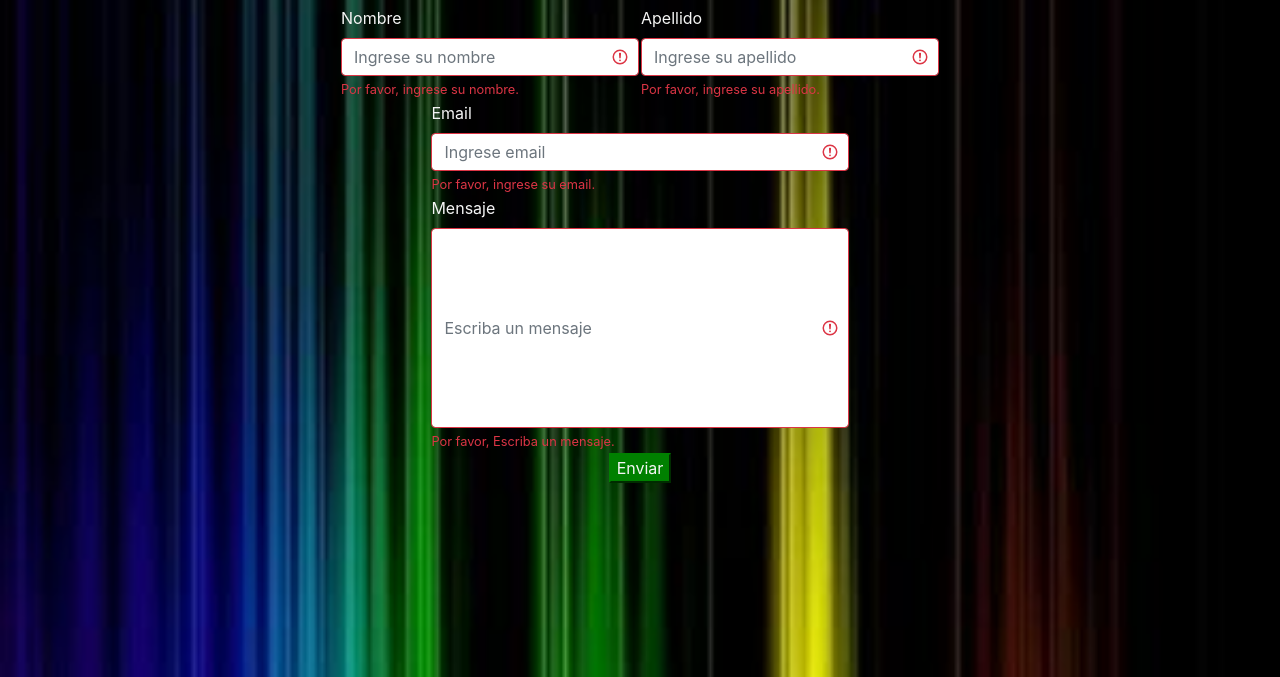
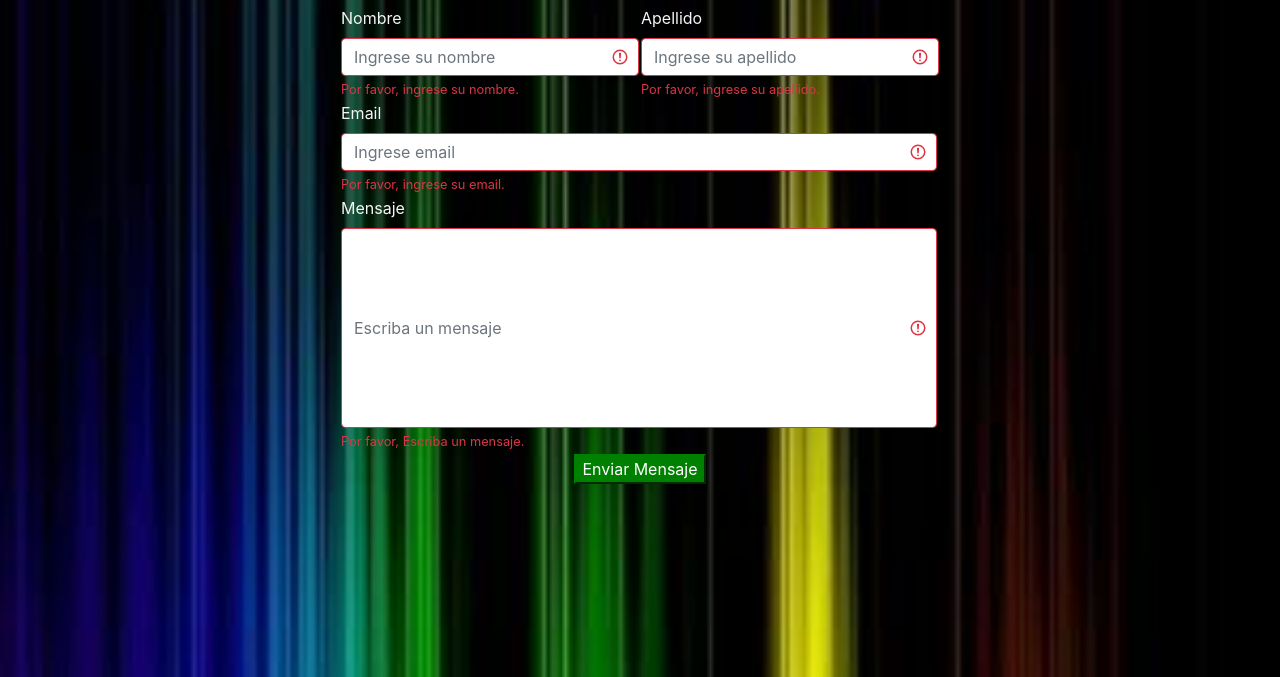
Before and after one commit to victorlopez1997/PagWeb, a plain HTML site: page Prueba3Pag/Contacto.html in a window 1280 px wide. Shown: the part 123-800 px from the top of the page. Drawn offline with Linux system fonts and the light colour scheme.

Commit message:
Update_Final

```diff
--- a/Prueba3Pag/Contacto.html
+++ b/Prueba3Pag/Contacto.html
@@ -4,6 +4,7 @@
 	<!--Librerias de bootstrap-->
 	<link rel="stylesheet" href="/CSS/bootstrap.min.css">
     <script src="/JS/bootstrap.min.js"></script>
+    <link rel="stylesheet" href="/Prueba3Pag/Solucion.js">
     <title>Contacto</title>
 </head>
 <body style="background-image: url(/Fondo.jpg); background-attachment: fixed; background-size: cover;">
@@ -12,7 +13,7 @@
 	<nav class="navbar navbar-expand-sm bg-secondary navbar-dark ">
 		<ul class="navbar-nav">
 			<li class="nav-item">
-				<a class="nav-link" href="../Gabinete.html">Gabinete</a>
+				<a class="nav-link" href="/index.html">Gabinete</a>
 			</li>
 
 			<li class="nav-item">
@@ -33,8 +34,9 @@
         <br><br><br>
     </div>
 
-    <div class="row justify-content-center">
-        <table>
+    <div >
+        <table class="row justify-content-center">
+            <form>
                 <tr>
                     <td class="was-validated">
                         <!--NOMBRE-->
@@ -53,18 +55,14 @@
                         <div class="invalid-feedback" style="float: left;"> Por favor, ingrese su apellido.</div>
                     </td>
                 </tr>
-        </table>
-    </div>
 
 
-    <div class="row justify-content-center">
-        <table style="width: 32%;">
                 <tr>
                     <td class="was-validated" >
                         <!--EMAIL-->
                         <label for="email" style="color: whitesmoke;">Email</label>
                         <!--class="form-control"-->
-                    <input type="email" class="form-control" style="width: 100%;" placeholder="Ingrese email" id="email" required>
+                        <input type="email" class="form-control" style="width: 200%;" placeholder="Ingrese email" id="email" required>
                         <div class="valid-feedback">Validado.</div>
                         <div class="invalid-feedback">Por favor, ingrese su email.</div>
                     </td>
@@ -72,18 +70,21 @@
                 <!--MENSAJE-->
                 <td class="was-validated">
                     <label for="mensaje" style="color: whitesmoke;">Mensaje</label>
-                <input type="text" class="form-control" style="width:100% ;height: 200px;" placeholder="Escriba un mensaje" name="mensaje" id="mensaje" required>
+                    <input type="text" class="form-control" style="width:200% ;height: 200px;" placeholder="Escriba un mensaje" name="mensaje" id="mensaje" required>
                     <div class="valid-feedback">Validado.</div>
                     <div class="invalid-feedback">Por favor, Escriba un mensaje.</div>
                 </td>
+
+                <tr class="row justify-content-center">
+                    <td>
+                        <button style="background-color: green; border-color: green;" type="submit" class="btn-primary">Enviar Mensaje</button>
+                    </td>
+                </tr>
+
+            </form>
+
         </table>
     </div>
-    <div class="row justify-content-center">
-        <br>
-        <!--El submit envia el contenido-->
-        <button style=" color: whitesmoke;background-color: green; border-color: green;" type="submit" class="btn-primary" onclick="alert('Completa los campos obligatorios')">Enviar</button>
-    </div>
-
 
 </body>
 </html>
--- a/Prueba3Pag/Solucion.js
+++ b/Prueba3Pag/Solucion.js
@@ -35,3 +35,7 @@ function obtener_valor(){
         document.getElementById("btn_enviar").disabled = true;
     }
 }
+
+function reset() {
+    location.reload(true);
+}
```
Also changed, not shown: Prueba3Pag/Adivinanza.html (+1 -1 lines), Prueba3Pag/Cooler.html (+1 -1 lines). Lines whose indentation alone changed are shown as unchanged.
